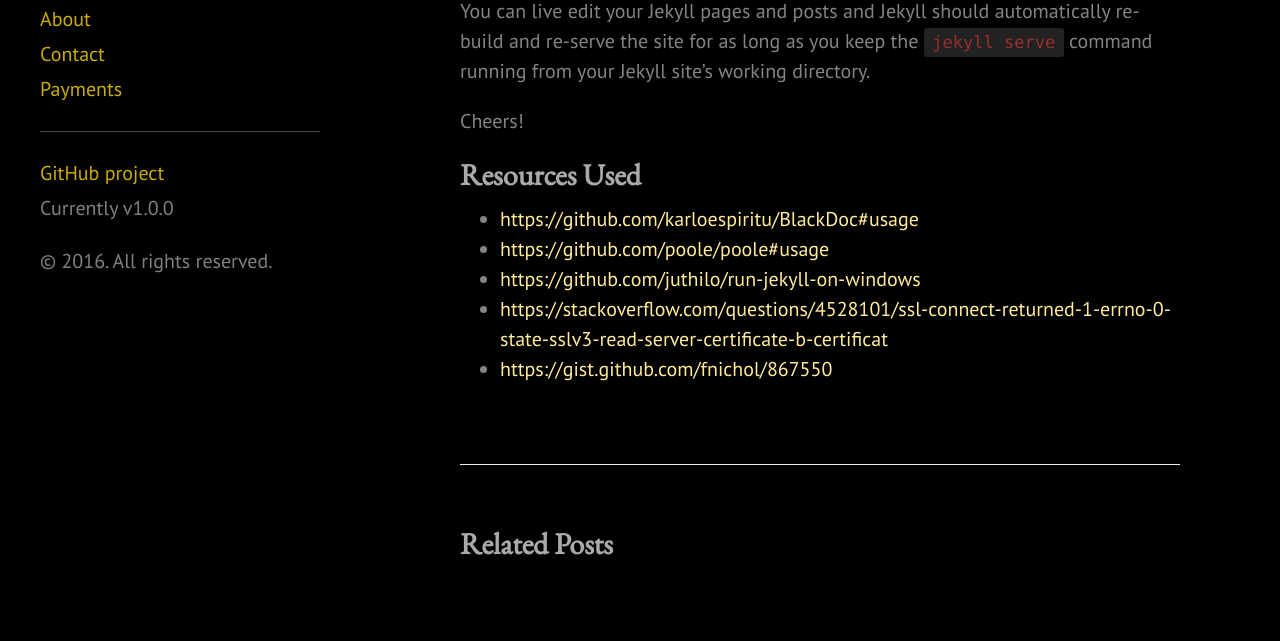
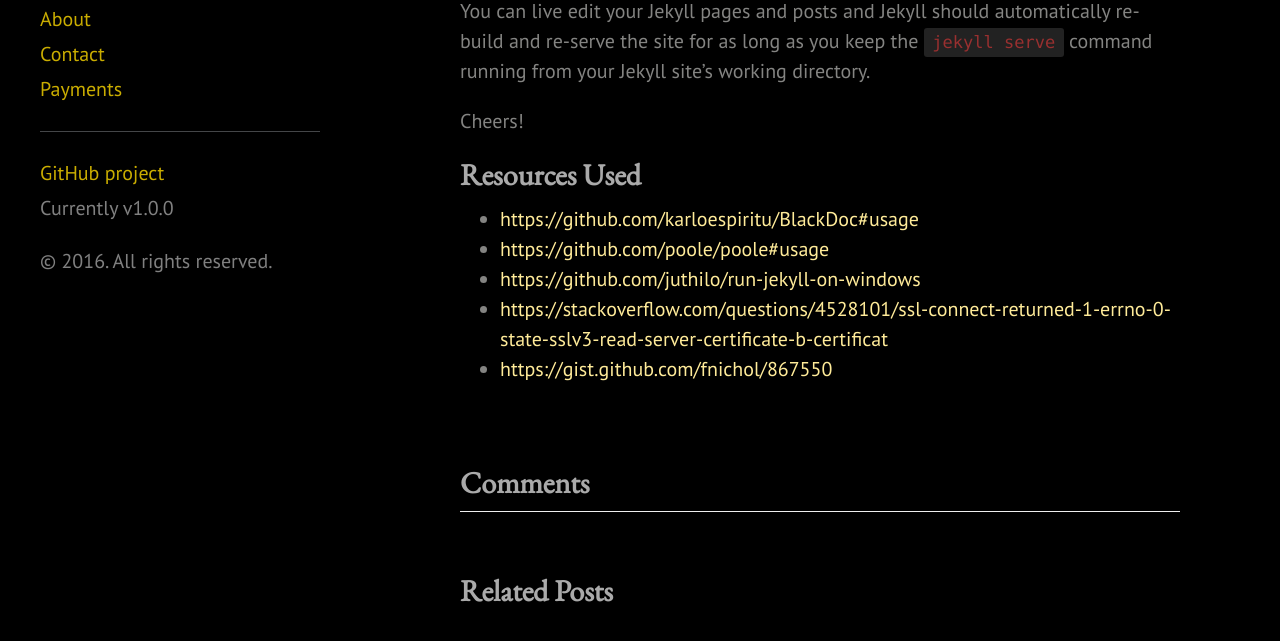
Before and after one commit to Xioustic/xioustic.github.io, a Jekyll site: the page built from _posts/2016-01-21-jekyll-blackdoc-windows-setup.md, in a window 1280 px wide and 900 px high, scrolled down 10932 px, cut to the strip 150-791 px from the top of the window. Built offline with Jekyll 4.4.1, drawn with Linux system fonts in a browser that asks for light colours; nearby versions of some CDN libraries; Markdown is read by kramdown in place of the engine named in the settings; comment, search, counter and statistics services are not loaded.

Commit message:
fixed Disqus comments for real this time

```diff
--- a/_layouts/post.html
+++ b/_layouts/post.html
@@ -8,7 +8,9 @@
   {{ content }}
 </div>
 
-{% if post.comments %}
+{% if page.comments %}
+<div class="comments">
+  <h2>Comments</h2>
 <div id="disqus_thread"></div>
 <script>
 /**
@@ -17,7 +19,7 @@
 */
 
 var disqus_config = function () {
-this.page.url = "{{ page.url }}"; // Replace PAGE_URL with your page's canonical URL variable
+this.page.url = "{{ site.url }}{{ page.url | remove_first: '/'}}"; // Replace PAGE_URL with your page's canonical URL variable
 this.page.identifier = "{{ page.id }}"; // Replace PAGE_IDENTIFIER with your page's unique identifier variable
 };
 
@@ -31,6 +33,7 @@
 })();
 </script>
 <noscript>Please enable JavaScript to view the <a href="https://disqus.com/?ref_noscript" rel="nofollow">comments powered by Disqus.</a></noscript>
+</div>
 {% endif %}
 
 <div class="related">
```
